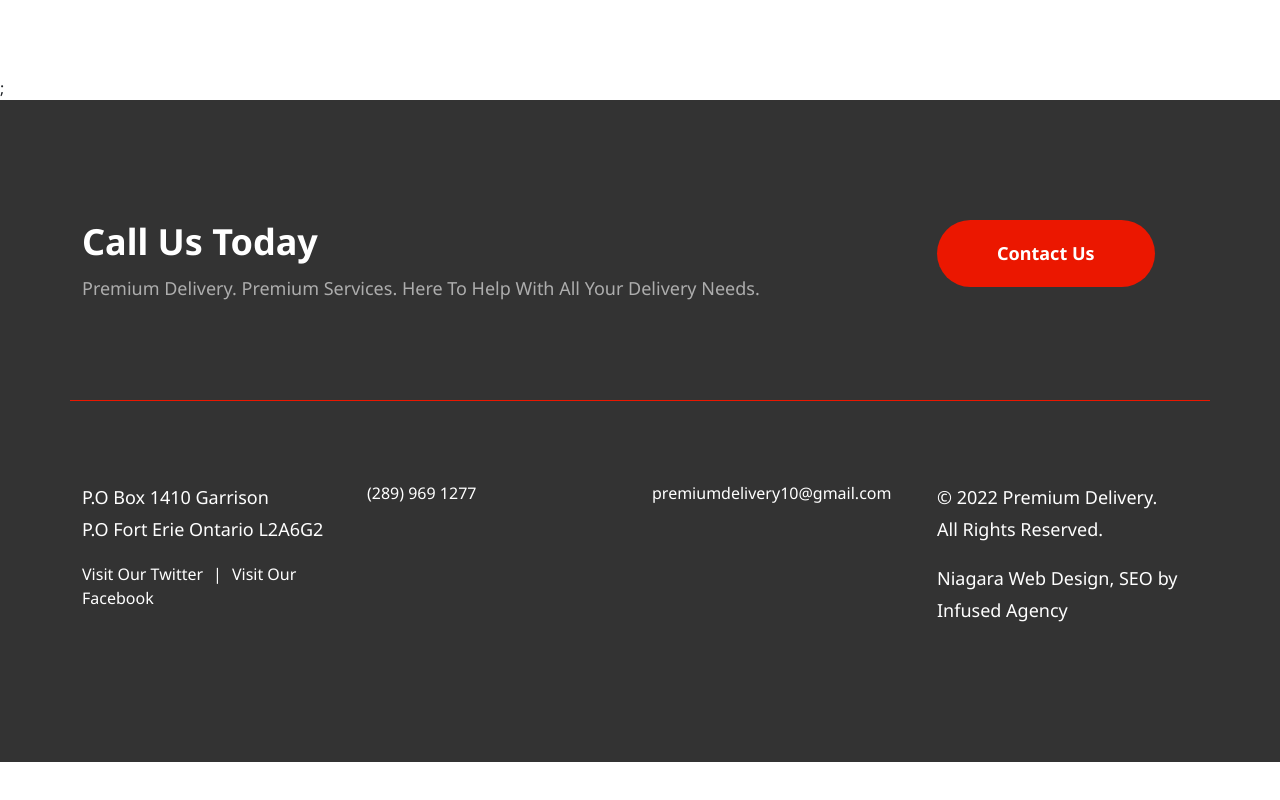
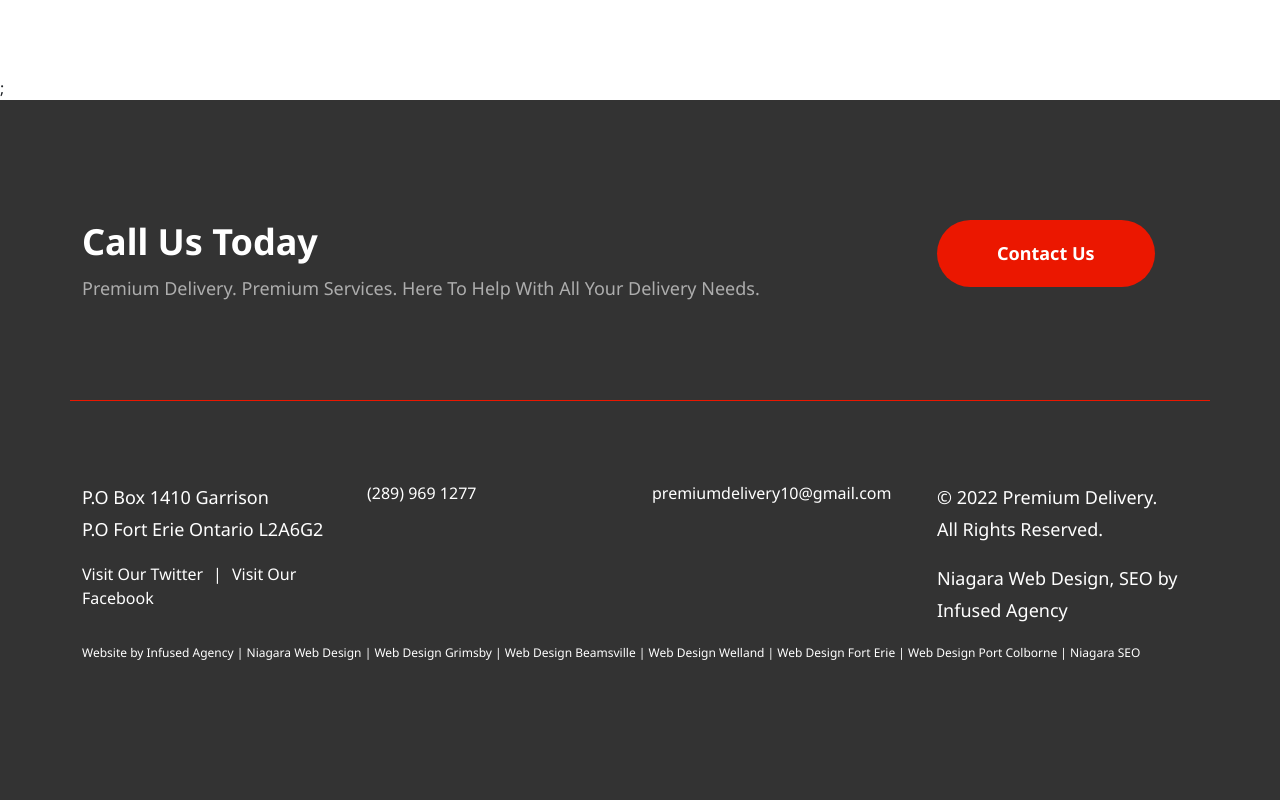
Before and after one commit to prem-deliv/prem-deliv, a Next.js app: page / in a window 1280 px wide. Shown: the part 8015-8815 px from the top of the page. Before the commit the page ends 8777 px from the top, so only its background shows below. Built offline with nearby package versions, Linux system fonts and the light colour scheme.

Commit message:
Update Footer.tsx

```diff
--- a/components/shared/footer/Footer.tsx
+++ b/components/shared/footer/Footer.tsx
@@ -74,6 +74,48 @@
               </p>
             </Col>
           </Row>
+          <Row>
+            <Col lg="12">
+              <p style={{ fontSize: '12px' }}>
+                  Website by Infused Agency |{" "}
+                  <a href="https://infused.agency" target="_blank" title="Niagara Web Design">
+                    Niagara Web Design
+                  </a>{" "}
+                  |{" "}
+                  <a href="https://infused.agency" target="_blank" title="Web Design Grimsby">
+                    Web Design Grimsby
+                  </a>{" "}
+                  |{" "}
+                  <a href="https://infused.agency/beamsville-web-design" target="_blank" title="Web Design Beamsville">
+                    Web Design Beamsville
+                  </a>{" "}
+                  |{" "}
+                  <a href="https://infused.agency/web-design-welland" target="_blank" title="Web Design Welland">
+                    Web Design Welland
+                  </a>{" "}
+                  |{" "}
+                  <a href="https://infused.agency/fort-erie-web-design" target="_blank" title="Web Design Fort Erie">
+                    Web Design Fort Erie
+                  </a>{" "}
+                  |{" "}
+                  <a
+                    href="https://infused.agency/port-colborne-web-design"
+                    target="_blank"
+                    title="Web Design Port Colborne"
+                  >
+                    Web Design Port Colborne
+                  </a>{" "}
+                  |{" "}
+                  <a
+                    href="https://infused.agency/niagara-seo-company"
+                    target="_blank"
+                    title="Niagara SEO"
+                  >
+                    Niagara SEO
+                  </a>
+                </p>
+            </Col>
+          </Row>
         </Container>
       </footer>
     </>
```
